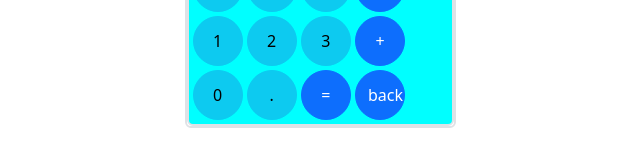
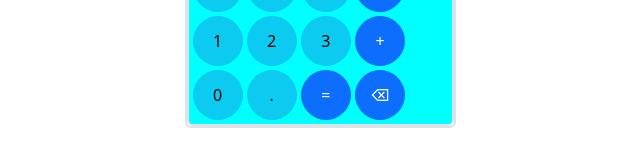
Before and after one commit to Jishnuks1994/calculator, a plain HTML site: page index.html in a window 1280 px wide. Shown: the part 369-536 px from the top of the page, 320-960 px from the left. Drawn offline with nearby package versions, Linux system fonts and the light colour scheme.

Commit message:
second commit

```diff
--- a/index.html
+++ b/index.html
@@ -47,7 +47,7 @@
             <input type="button" value="0" class="btn btn-info rounded-5" onclick="displayData(0)">
                 <input type="button" value="." class="btn btn-info rounded-5" onclick="displayData('.')">
                 <input type="button" value="=" class="btn btn-primary rounded-5" onclick="outputOper()">
-                <input type="button" value="back" class="btn btn-primary rounded-5" onclick="backSpace()">
+                <input type="button" value="⌫" class="btn btn-primary rounded-5" onclick="backSpace()">
 
 
         </div>
```
